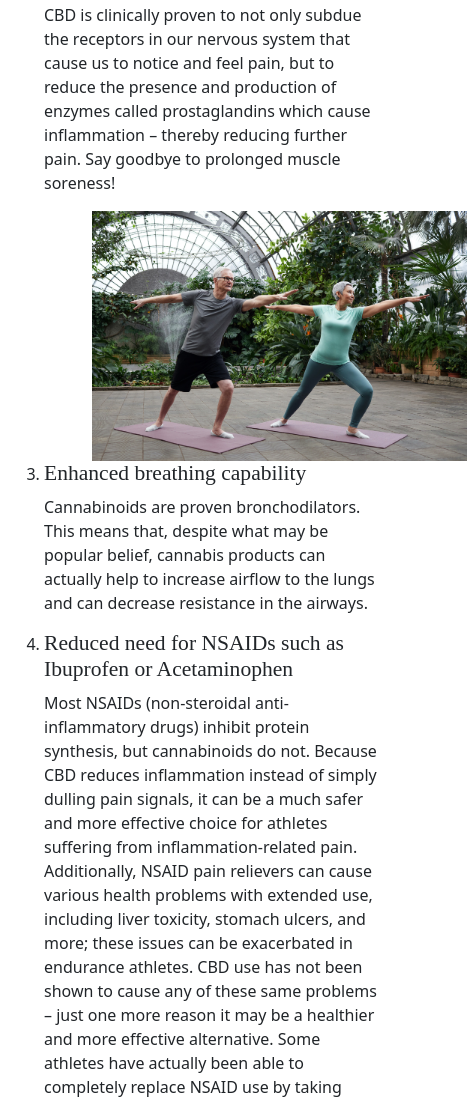
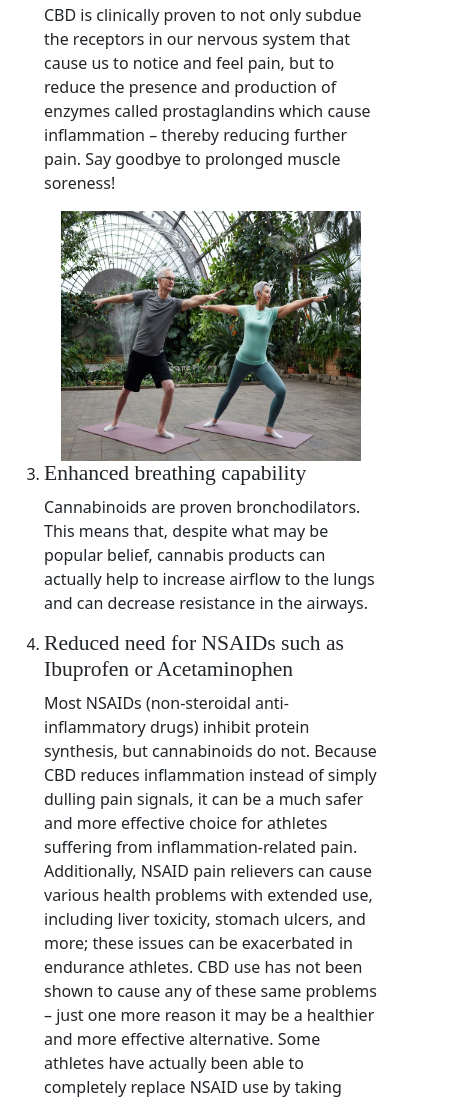
Before and after one commit to jasmineea/CBD-Athletic-Performance-Blog, a plain HTML site: page index.html in a window 390 px wide. Shown: the part 897-2000 px from the top of the page, 467 px wide, since content can reach past the window. Drawn offline with Linux system fonts and the light colour scheme.

Commit message:
update mobile formatting

```diff
--- a/index.html
+++ b/index.html
@@ -71,12 +71,12 @@
               <p>Cannabinoids (especially CBD) can help to increase brain and nervous system function – thereby increasing athletic performance! CBD can also assist with maintaining the euphoria experienced frequently after strenuous workouts; CBD helps to slow the degradation of Anandamide, one of the body’s two known endocannabinoids (naturally-occurring cannabinoids) and the compound now thought to be responsible for eliciting the runner’s high.</p>
               <li><h4>Shortened recovery time</h4></li>
               <p>CBD is clinically proven to not only subdue the receptors in our nervous system that cause us to notice and feel pain, but to reduce the presence and production of enzymes called prostaglandins which cause inflammation – thereby reducing further pain. Say goodbye to prolonged muscle soreness!</p>
-              <div class="container img-box"><img src="img/CBD_Blog_02.jpg" class="fitness-img" alt="woman working on in outdoor gym"></div>
+              <div class="container img-box"><img src="img/CBD_Blog_02.jpg" class="fitness-img blog-img" alt="woman working on in outdoor gym"></div>
               <li><h4>Enhanced breathing capability</h4></li>
               <p>Cannabinoids are proven bronchodilators. This means that, despite what may be popular belief, cannabis products can actually help to increase airflow to the lungs and can decrease resistance in the airways.</p>
               <li><h4> Reduced need for NSAIDs such as Ibuprofen or Acetaminophen</h4></li>
               <p>Most NSAIDs (non-steroidal anti-inflammatory drugs) inhibit protein synthesis, but cannabinoids do not. Because CBD reduces inflammation instead of simply dulling pain signals, it can be a much safer and more effective choice for athletes suffering from inflammation-related pain. Additionally, NSAID pain relievers can cause various health problems with extended use, including liver toxicity, stomach ulcers, and more; these issues can be exacerbated in endurance athletes. CBD use has not been shown to cause any of these same problems – just one more reason it may be a healthier and more effective alternative. Some athletes have actually been able to completely replace NSAID use by taking CBD products!</p>
-              <div class="container img-box"><img src="img/CBD_Blog_03.jpg" class="fitness-img" alt="man rubbing sore feet"></div>
+              <div class="container img-box"><img src="img/CBD_Blog_03.jpg" class="fitness-img blog-img" alt="man rubbing sore feet"></div>
               <li><h4>Improved homeostasis</h4></li>
               <p>One of the primary functions of the ECS (endocannabinoid system, a natural system found in every vertebrate and invertebrate) is maintaining balance and homeostasis in the body. In addition to this, the ECS helps to regulate functions such as digestion, sleep, memory, and more. CBD can help promote balance; many people who do not consume any type of cannabis products may have endocannabinoid deficiencies.</p>
             </ol>
--- a/style.css
+++ b/style.css
@@ -128,6 +128,8 @@ h1, h2, h3, h4, h5, h6 {
 }
 
 
+
+
 @media only screen and (max-width: 600px) {
 .fairwinds-logo {
       margin-left: -140px;
@@ -137,4 +139,13 @@ h1, h2, h3, h4, h5, h6 {
     font-size: 1.8rem;
     text-align: center;
   }
+
+  .blog-img {
+    width: 300px;
+    padding: 0;
+  }
+
+  .img-box {
+    padding: 0;
+  }
 }
```
